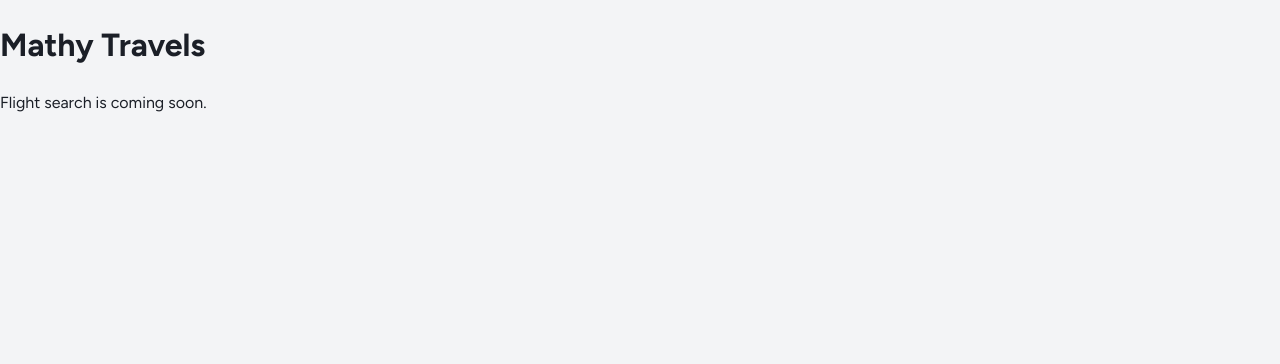
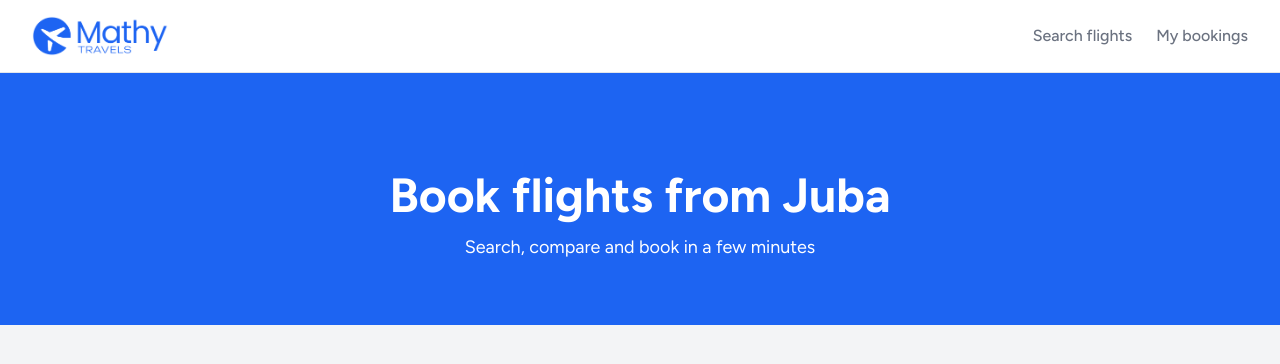
Before and after one commit to mathiang-mathew/mathy-travels, a Flask app: page / in a window 1280 px wide. Shown: the top 364 px of the page. Run offline with Flask 3, Linux system fonts and the light colour scheme.

Commit message:
Add logo, tab icons, top bar and hero banner

```diff
--- a/static/css/style.css
+++ b/static/css/style.css
@@ -30,3 +30,54 @@ body {
   color: var(--ink);
   background: var(--canvas);
 }
+
+/* Top bar with logo and menu */
+.site-header {
+  display: flex;
+  align-items: center;
+  justify-content: space-between;
+  padding: 16px 32px;
+  background: var(--white);
+  border-bottom: 1px solid var(--line);
+}
+
+/* The Mathy Travels logo in the top bar */
+.logo-image {
+  display: block;
+  height: 40px;
+  width: auto;
+}
+
+.menu {
+  display: flex;
+  gap: 24px;
+}
+
+.menu-link {
+  color: var(--grey);
+  font-weight: 500;
+  text-decoration: none;
+}
+
+.menu-link:hover {
+  color: var(--blue);
+}
+
+/* Big banner with the headline */
+.hero {
+  padding: 96px 32px 64px;
+  background: var(--blue);
+  color: var(--white);
+  text-align: center;
+}
+.hero h1 {
+  margin: 0 0 12px;
+  font-size: 48px;
+  font-weight: 700;
+  line-height: 1.1;
+}
+
+.hero p {
+  margin: 0;
+  font-size: 18px;
+}
--- a/templates/index.html
+++ b/templates/index.html
@@ -8,6 +8,21 @@
     <meta
       name="description"
       content="Search, compare and book flights from Juba to Nairobi, Entebbe, Addis Ababa, Dubai and more."
+    />
+    <link
+      rel="icon"
+      href="{{ url_for('static', filename='images/favicon.ico') }}"
+      sizes="any"
+    />
+    <link
+      rel="icon"
+      type="image/png"
+      href="{{ url_for('static', filename='images/favicon-32.png') }}"
+      sizes="32x32"
+    />
+    <link
+      rel="apple-touch-icon"
+      href="{{ url_for('static', filename='images/apple-touch-icon.png') }}"
     />
     <link rel="preconnect" href="https://fonts.googleapis.com" />
     <link rel="preconnect" href="https://fonts.gstatic.com" crossorigin />
@@ -26,8 +41,28 @@
     />
   </head>
   <body>
-    <h1>Mathy Travels</h1>
-    <p>Flight search is coming soon.</p>
+    <header class="site-header">
+      <a class="logo" href="/">
+        <img
+          class="logo-image"
+          src="{{ url_for('static', filename='images/logo-blue.png') }}"
+          alt="Mathy Travels"
+        />
+      </a>
+
+      <nav class="menu" aria-label="Main Menu">
+        <a class="menu-link" href="#search">Search flights</a>
+        <a class="menu-link" href="#bookings">My bookings</a>
+      </nav>
+    </header>
+    <main>
+      <section class="hero" id="search">
+        <div class="hero-text">
+          <h1>Book flights from Juba</h1>
+          <p>Search, compare and book in a few minutes</p>
+        </div>
+      </section>
+    </main>
 
     <script src="{{ url_for('static', filename='js/app.js') }}"></script>
   </body>
```
Also changed, not shown: static/images/apple-touch-icon.png (added), static/images/favicon-32.png (added), static/images/favicon.ico (added), static/images/logo-blue.png (added), static/images/logo-white.png (added).
